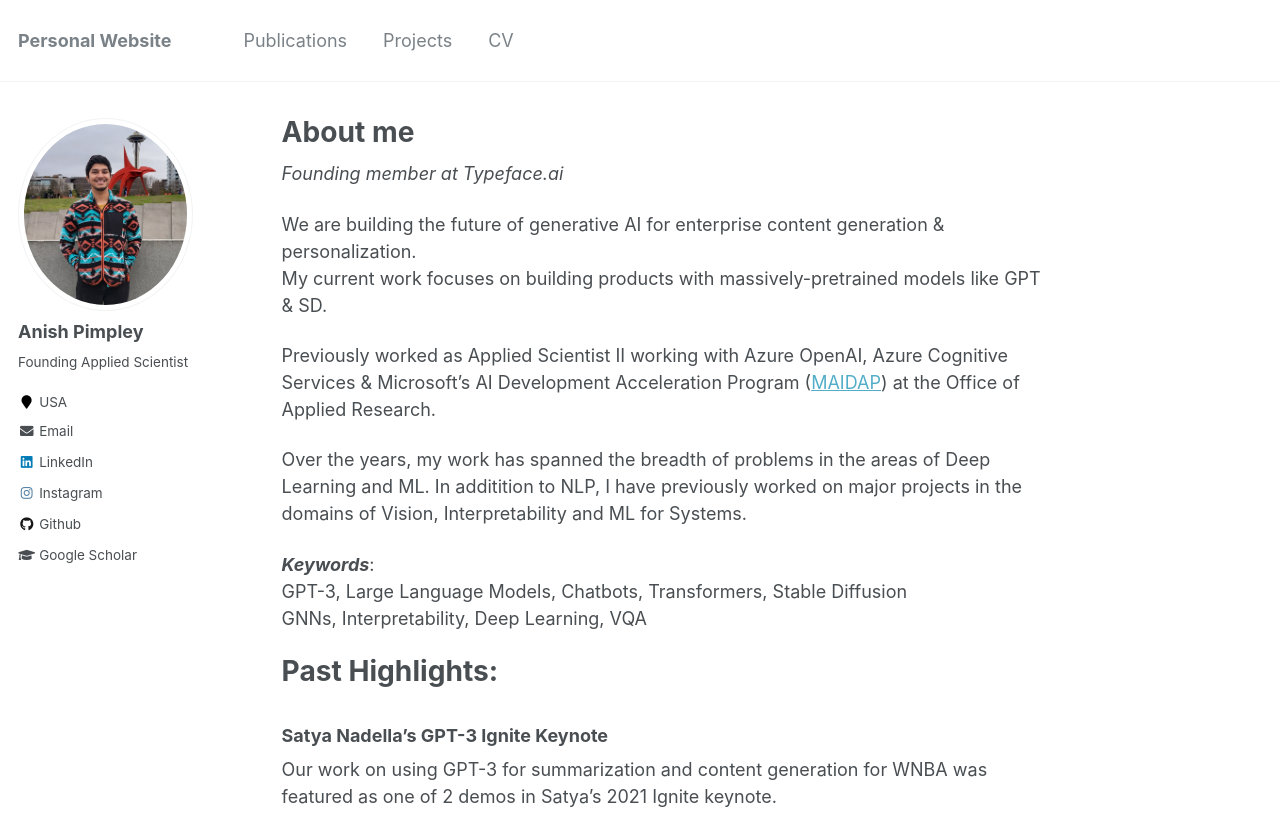
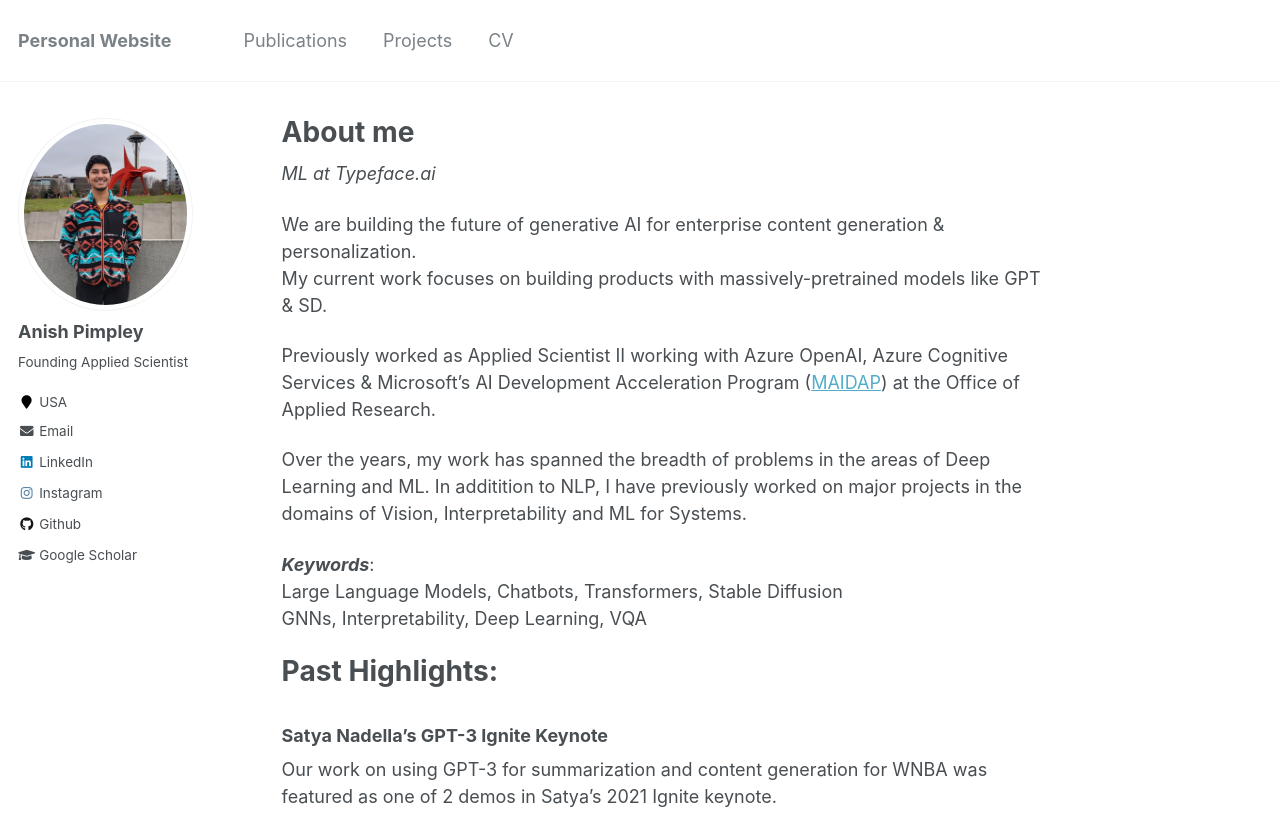
Before and after one commit to AnishPimpley/anishpimpley.github.io, a Jekyll site: the page built from _pages/about.md, in a window 1280 px wide and 900 px high, cut to the strip 0-829 px from the top of the window. Built offline with Jekyll 4.4.1, drawn with Linux system fonts in a browser that asks for light colours.

Commit message:
Update about.md

```diff
--- a/_pages/about.md
+++ b/_pages/about.md
@@ -10,7 +10,7 @@ youtubeId1: oXWCuavGVdg?start=820&end=1006
 youtubeId2: QE9vT0zaZdU
 ---
 
-_Founding member at Typeface.ai_
+_ML at Typeface.ai_
 
 We are building the future of generative AI for enterprise content generation & personalization.
 My current work focuses on building products with massively-pretrained models like GPT & SD.
@@ -20,7 +20,7 @@ Previously worked as Applied Scientist II working with Azure OpenAI, Azure Cogni
 Over the years, my work has spanned the breadth of problems in the areas of Deep Learning and ML. In additition to NLP, I have previously worked on major projects in the domains of Vision, Interpretability and ML for Systems.
 
 ***Keywords***:
-GPT-3, Large Language Models, Chatbots, Transformers, Stable Diffusion
+Large Language Models, Chatbots, Transformers, Stable Diffusion
 GNNs, Interpretability, Deep Learning, VQA
 
 Past Highlights:
```
